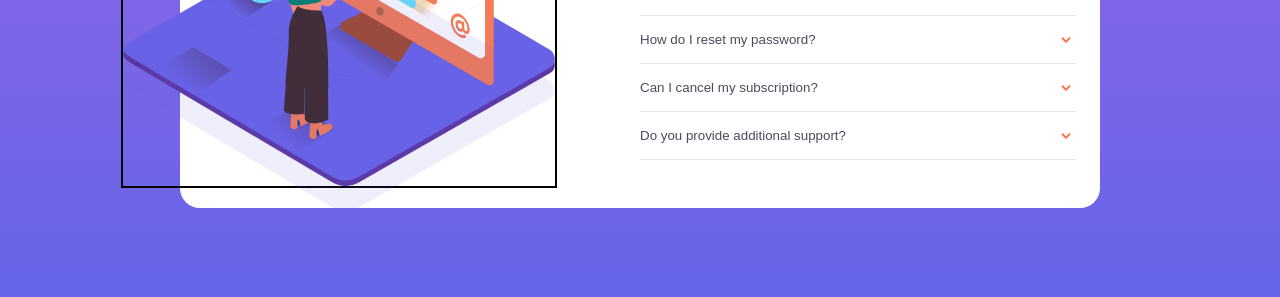
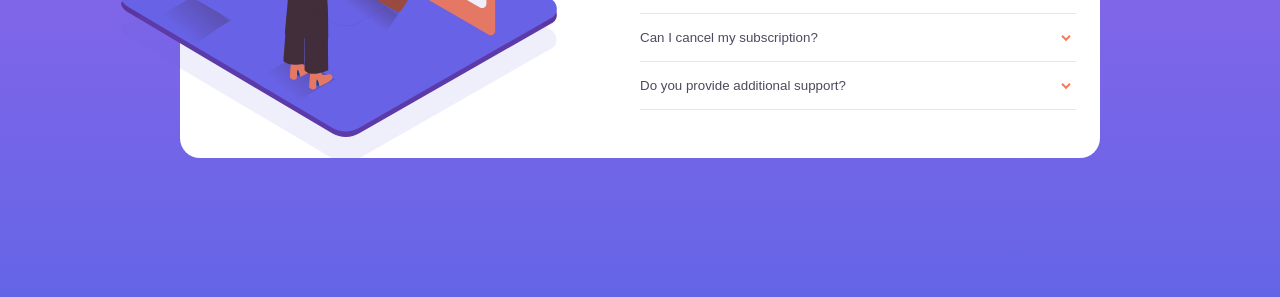
Before and after one commit to IEdiong/fem-faq-accordion-card, a plain HTML site: page index.html in a window 1280 px wide. Shown: the part 503-800 px from the top of the page. Drawn offline with Linux system fonts and the light colour scheme.

Commit message:
removed some debugging tools

```diff
--- a/assets/css/style.css
+++ b/assets/css/style.css
@@ -71,6 +71,7 @@ body {
     background-color: #ffffff;
     border-radius: 20px;
     margin-top: 170px;
+    margin-bottom: 100px;
     max-width: 920px;
 }
 
@@ -89,7 +90,7 @@ body {
     position: absolute;
     top: -100%;
     width: 100%;
-    border: 2px solid black;
+    /* border: 2px solid black; */
 }
 
 .faq-illustration picture:first-child {
```
